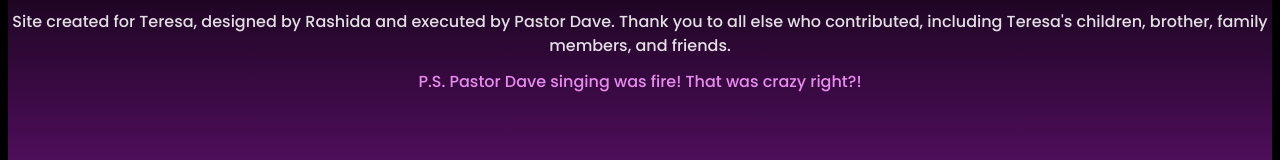
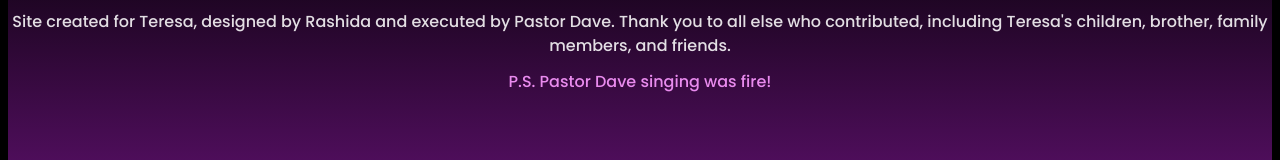
Before and after one commit to RStrozier/teresa-birthday-final, a React (Vite) app: page / in a window 1280 px wide. Shown: the part 1882-2042 px from the top of the page. Built offline with nearby package versions, Linux system fonts and the light colour scheme; a web font is replaced by a local one.

Commit message:
fixed error message for footer

```diff
--- a/src/App.tsx
+++ b/src/App.tsx
@@ -3,7 +3,7 @@ import './App.css'
 import BirthdayMessage from './components/BirthdayMessage'
 import BirthdayVideo from './components/BirthdayVideo'
 import FinalGraphic from './components/FinalGraphic'
-import Footer from './components/footer'
+import Footer from './components/Footer'
 
 function App() {
 
--- a/src/components/Footer.tsx
+++ b/src/components/Footer.tsx
@@ -8,7 +8,7 @@ const Footer = () => {
             and executed by Pastor Dave. Thank you to all else who contributed,
             including Teresa's children, brother, family members, and friends.
             <div className="mini-spacer"></div>
-            <div className="bottom-text poppins-medium">P.S. Pastor Dave singing was fire! That was crazy right?!</div>
+            <div className="bottom-text poppins-medium">P.S. Pastor Dave singing was fire!</div>
         </div>
      </div>
     )
```
